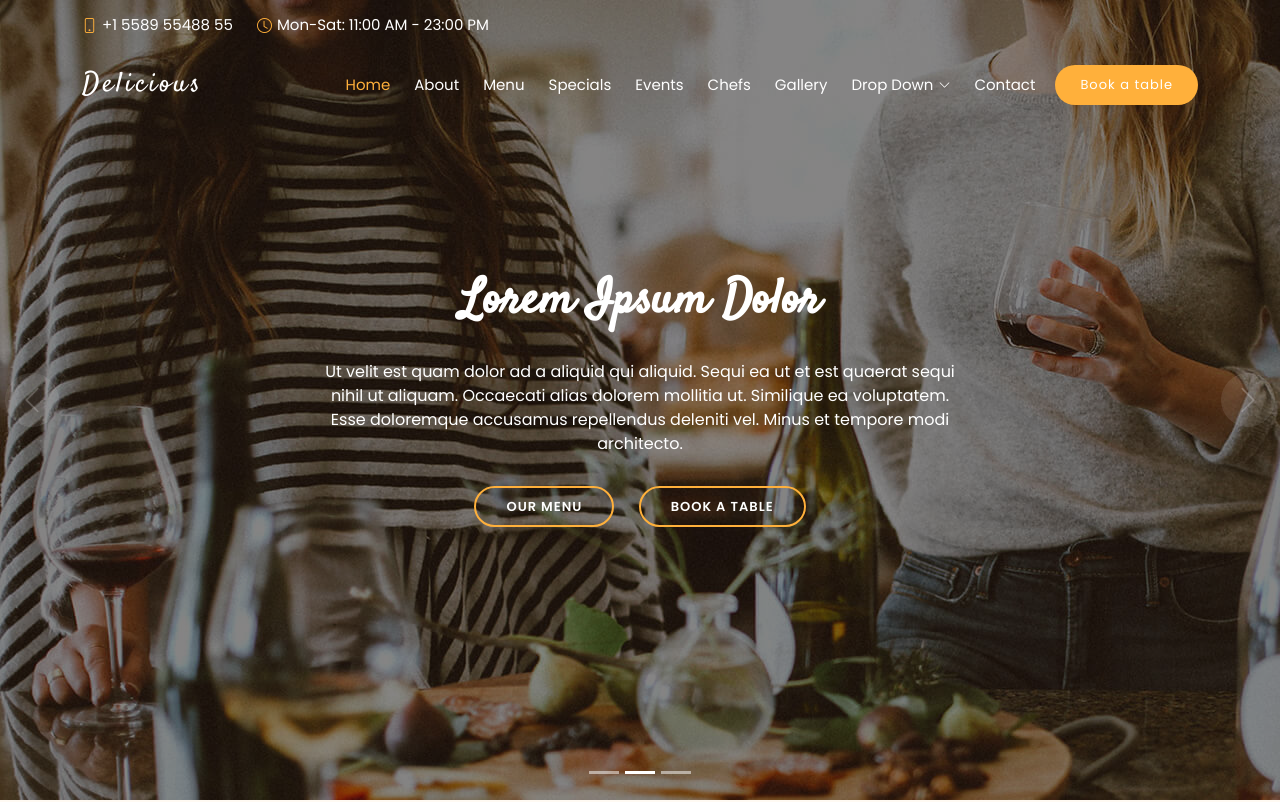
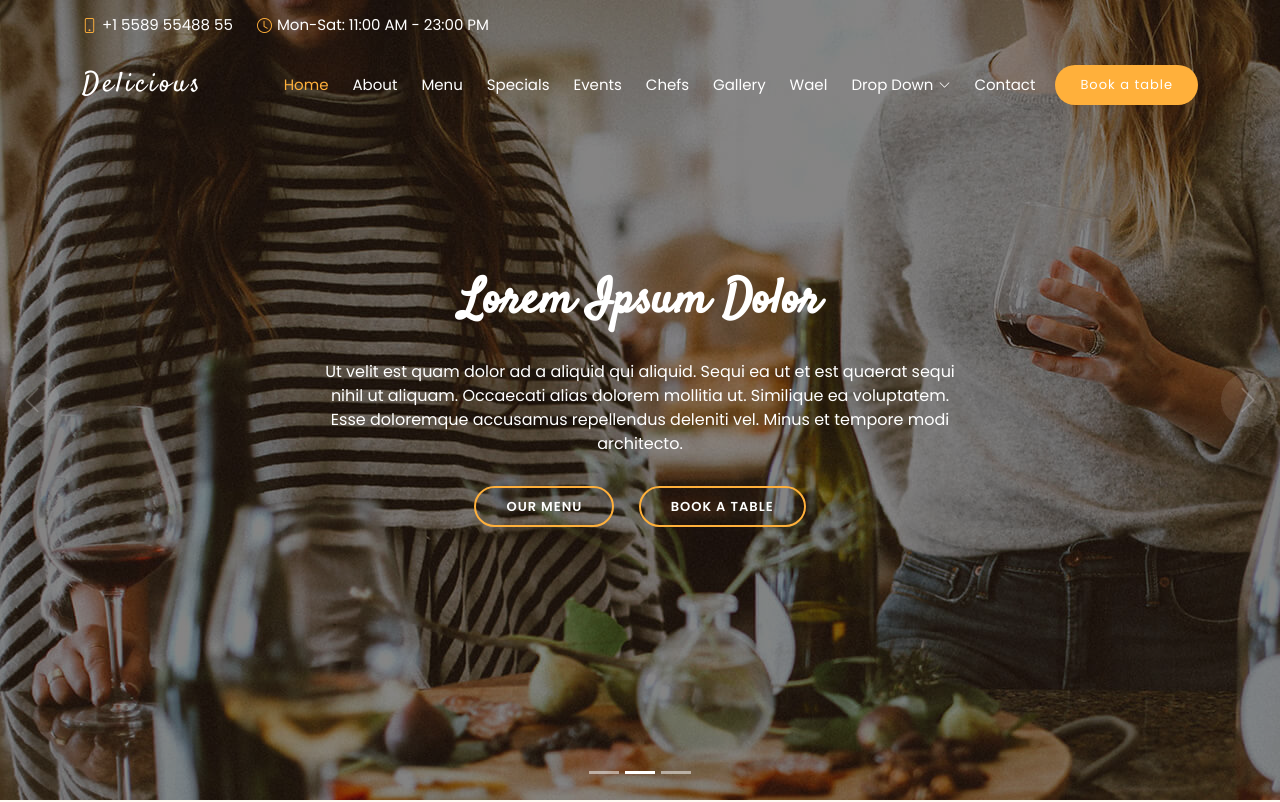
Before and after one commit to hannen-azzebi/newformation, a plain HTML site: page index.html in a window 1280 px wide. Shown: the top 802 px of the page. Drawn offline with Linux system fonts and the light colour scheme.

Commit message:
commit de Wael

```diff
--- a/index.html
+++ b/index.html
@@ -64,6 +64,7 @@
           <li><a class="nav-link scrollto" href="#events">Events</a></li>
           <li><a class="nav-link scrollto" href="#chefs">Chefs</a></li>
           <li><a class="nav-link scrollto" href="#gallery">Gallery</a></li>
+		       <li><a class="nav-link scrollto" href="#gallery">Wael</a></li>
           <li class="dropdown"><a href="#"><span>Drop Down</span> <i class="bi bi-chevron-down"></i></a>
             <ul>
               <li><a href="#">Drop Down 1</a></li>
```
